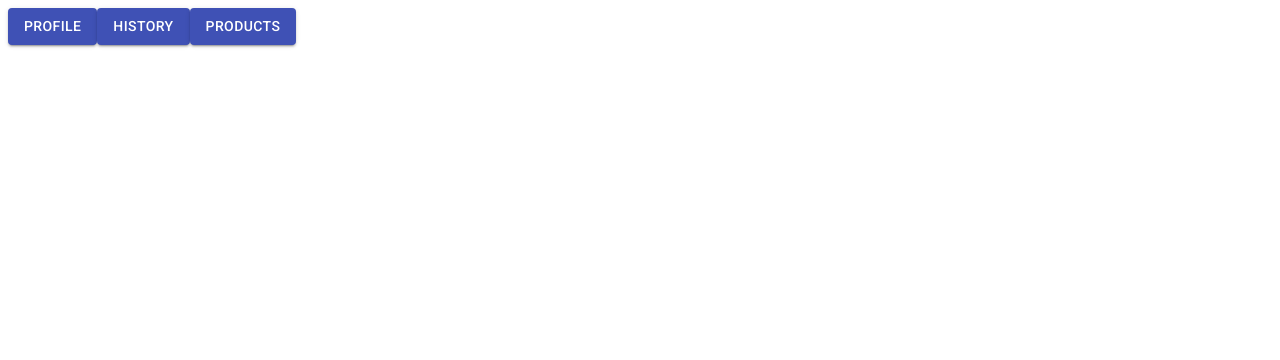
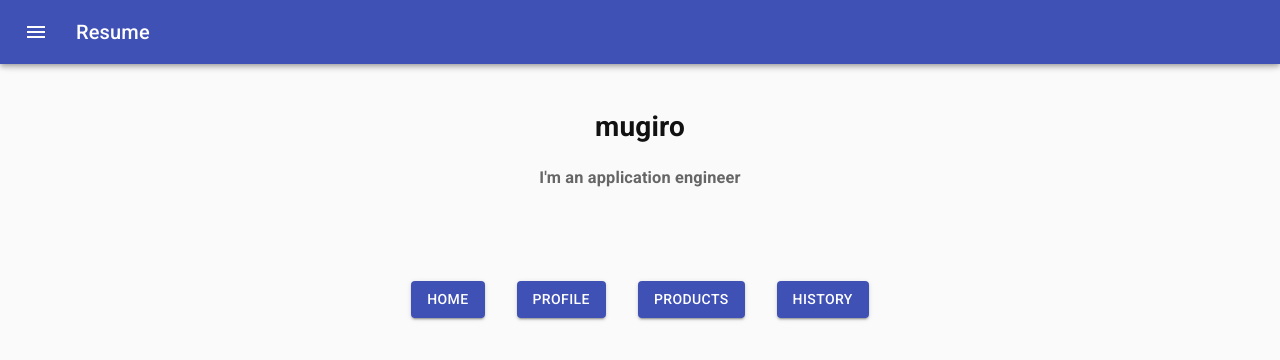
Before and after one commit to KitaharaMugiro/portfolio, a Next.js app: page / in a window 1280 px wide. Shown: the top 360 px of the page. Built offline with nearby package versions, Linux system fonts and the light colour scheme.

Commit message:
大枠だけ完成

```diff
--- /dev/null
+++ b/components/ReactiveHeader.tsx
@@ -0,0 +1,178 @@
+import AppBar from "@material-ui/core/AppBar";
+import CssBaseline from "@material-ui/core/CssBaseline";
+import Divider from "@material-ui/core/Divider";
+import Drawer from "@material-ui/core/Drawer";
+import IconButton from "@material-ui/core/IconButton";
+import List from "@material-ui/core/List";
+import ListItem from "@material-ui/core/ListItem";
+import ListItemIcon from "@material-ui/core/ListItemIcon";
+import ListItemText from "@material-ui/core/ListItemText";
+import {
+  createStyles,
+  makeStyles,
+  Theme,
+  useTheme
+} from "@material-ui/core/styles";
+import Toolbar from "@material-ui/core/Toolbar";
+import Typography from "@material-ui/core/Typography";
+import ChevronLeftIcon from "@material-ui/icons/ChevronLeft";
+import ChevronRightIcon from "@material-ui/icons/ChevronRight";
+import MenuIcon from "@material-ui/icons/Menu";
+import clsx from "clsx";
+import { useRouter } from "next/router";
+import React from "react";
+import { contents } from "../models/contents";
+
+const drawerWidth = 240;
+const title = "Resume";
+
+export default function PersistentDrawerLeft(props: any) {
+  const classes = useStyles();
+  const theme = useTheme();
+  const [open, setOpen] = React.useState(false);
+  const router = useRouter();
+
+  const renderList = () => {
+    return (
+      <List>
+        {contents.map(content => (
+          <ListItem
+            button
+            key={content.name}
+            onClick={() => {
+              setOpen(false);
+              router.push(content.link);
+            }}
+          >
+            <ListItemIcon>{content.icon()}</ListItemIcon>
+            <ListItemText primary={content.name} />
+          </ListItem>
+        ))}
+      </List>
+    );
+  };
+
+  const handleDrawerOpen = () => {
+    setOpen(true);
+  };
+
+  const handleDrawerClose = () => {
+    setOpen(false);
+  };
+
+  return (
+    <div className={classes.root}>
+      <CssBaseline />
+      <AppBar
+        position="fixed"
+        className={clsx(classes.appBar, {
+          [classes.appBarShift]: open
+        })}
+      >
+        <Toolbar>
+          <IconButton
+            color="inherit"
+            aria-label="open drawer"
+            onClick={handleDrawerOpen}
+            edge="start"
+            className={clsx(classes.menuButton, open && classes.hide)}
+          >
+            <MenuIcon />
+          </IconButton>
+          <div style={{ cursor: "pointer" }} onClick={() => router.push("/")}>
+            <Typography variant="h6" noWrap>
+              {title}
+            </Typography>
+          </div>
+        </Toolbar>
+      </AppBar>
+      <Drawer
+        className={classes.drawer}
+        variant="persistent"
+        anchor="left"
+        open={open}
+        classes={{
+          paper: classes.drawerPaper
+        }}
+      >
+        <div className={classes.drawerHeader}>
+          <IconButton onClick={handleDrawerClose}>
+            {theme.direction === "ltr" ? (
+              <ChevronLeftIcon />
+            ) : (
+              <ChevronRightIcon />
+            )}
+          </IconButton>
+        </div>
+        <Divider />
+        {renderList()}
+      </Drawer>
+      <main
+        className={clsx(classes.content, {
+          [classes.contentShift]: open
+        })}
+      >
+        <div className={classes.drawerHeader} />
+        {props.children}
+      </main>
+    </div>
+  );
+}
+
+const useStyles = makeStyles((theme: Theme) =>
+  createStyles({
+    root: {
+      display: "flex"
+    },
+    appBar: {
+      transition: theme.transitions.create(["margin", "width"], {
+        easing: theme.transitions.easing.sharp,
+        duration: theme.transitions.duration.leavingScreen
+      })
+    },
+    appBarShift: {
+      width: `calc(100% - ${drawerWidth}px)`,
+      marginLeft: drawerWidth,
+      transition: theme.transitions.create(["margin", "width"], {
+        easing: theme.transitions.easing.easeOut,
+        duration: theme.transitions.duration.enteringScreen
+      })
+    },
+    menuButton: {
+      marginRight: theme.spacing(2)
+    },
+    hide: {
+      display: "none"
+    },
+    drawer: {
+      width: drawerWidth,
+      flexShrink: 0
+    },
+    drawerPaper: {
+      width: drawerWidth
+    },
+    drawerHeader: {
+      display: "flex",
+      alignItems: "center",
+      padding: theme.spacing(0, 1),
+      ...theme.mixins.toolbar,
+      justifyContent: "flex-end"
+    },
+    content: {
+      flexGrow: 1,
+      padding: theme.spacing(3),
+      transition: theme.transitions.create("margin", {
+        easing: theme.transitions.easing.sharp,
+        duration: theme.transitions.duration.leavingScreen
+      }),
+      marginLeft: -drawerWidth
+    },
+    contentShift: {
+      transition: theme.transitions.create("margin", {
+        easing: theme.transitions.easing.easeOut,
+        duration: theme.transitions.duration.enteringScreen
+      }),
+      marginLeft: 0
+    }
+  })
+);
--- a/components/TopPage.tsx
+++ b/components/TopPage.tsx
@@ -1,36 +1,66 @@
+import { Button, Box } from "@material-ui/core";
+import { useRouter } from "next/router";
+import { contents } from "../models/contents";
 import styled from "styled-components";
-import { Button } from "@material-ui/core";
-import { useRouter } from "next/router";
+import { colors } from "../constants/colors";
+import { catchcopy } from "../models/catchcopy";
 
 export default () => {
   const router = useRouter();
   const renderButtons = () => {
-    const links = [
-      { name: "profile", to: "/profile" },
-      { name: "history", to: "/history" },
-      { name: "products", to: "/products" }
-    ];
-    return links.map(link => {
+    return contents.map(content => {
       return (
-        <Button
-          variant="contained"
-          color="primary"
-          onClick={() => router.push(link.to)}
-        >
-          {link.name}
-        </Button>
+        <Box m={2}>
+          <Button
+            variant="contained"
+            color="primary"
+            onClick={() => router.push(content.link)}
+          >
+            {content.name}
+          </Button>
+        </Box>
       );
     });
   };
 
-  return <div>{renderButtons()}</div>;
+  return (
+    <div>
+      <CenterText>
+        <MainText>{catchcopy.title}</MainText>
+        <SubText>{catchcopy.subText}</SubText>
+      </CenterText>
+      <Spacer />
+      <Spacer />
+      <Spacer />
+      <Center>
+        <Box display="flex" flexDirection="row">
+          {renderButtons()}
+        </Box>
+      </Center>
+      <Spacer />
+    </div>
+  );
 };
 
-const OriginalButton = styled.button`
-  color: palevioletred;
-  font-size: 1em;
-  margin: 1em;
-  padding: 0.25em 1em;
-  border: 2px solid palevioletred;
-  border-radius: 3px;
+const MainText = styled.h1`
+  color: ${colors.mainTextBlack};
 `;
+
+const SubText = styled.h3`
+  color: ${colors.subTextBlack};
+`;
+
+const CenterText = styled.div`
+  text-align: center;
+`;
+
+const Center = styled.div`
+  display: flex;
+  width: 100%;
+  height: 100%;
+  justify-content: center;
+`;
+
+const Spacer = styled.div`
+  height: 20px;
+`;
--- /dev/null
+++ b/constants/colors.ts
@@ -0,0 +1,9 @@
+export const colors = {
+  mainTextBlack: "#111",
+  subTextBlack: "#666",
+  whiteColor: "#ffffff",
+  lighterColor: "#f4f7f7",
+  mediumColor: "#aacfd0",
+  deepColor: "#79a8a9",
+  shadowColor: "#1f4e5f"
+};
--- /dev/null
+++ b/models/catchcopy.ts
@@ -0,0 +1,4 @@
+export const catchcopy = {
+  title: "mugiro",
+  subText: "I'm an application engineer"
+};
--- /dev/null
+++ b/models/contents.tsx
@@ -0,0 +1,17 @@
+import AccountBoxIcon from "@material-ui/icons/AccountBox";
+import WebIcon from "@material-ui/icons/Web";
+import TimelineIcon from "@material-ui/icons/Timeline";
+import Home from "@material-ui/icons/Home";
+
+export type content = {
+  name: string;
+  link: string;
+  icon: Function;
+};
+
+export const contents: content[] = [
+  { name: "Home", link: "/", icon: () => <Home /> },
+  { name: "Profile", link: "/profile", icon: () => <AccountBoxIcon /> },
+  { name: "Products", link: "/products", icon: () => <WebIcon /> },
+  { name: "History", link: "/history", icon: () => <TimelineIcon /> }
+];
--- a/pages/_app.js
+++ b/pages/_app.js
@@ -1,7 +1,13 @@
 import "typeface-roboto";
-
+import ReactiveHeader from "../components/ReactiveHeader";
 function MyApp({ Component, pageProps }) {
-  return <Component {...pageProps} />;
+  return (
+    <>
+      <ReactiveHeader>
+        <Component {...pageProps} />
+      </ReactiveHeader>
+    </>
+  );
 }
 
 // Only uncomment this method if you have blocking data requirements for
--- a/tsconfig.json
+++ b/tsconfig.json
@@ -15,5 +15,5 @@
     "jsx": "preserve"
   },
   "exclude": ["node_modules"],
-  "include": ["next-env.d.ts", "**/*.ts", "**/*.tsx"]
+  "include": ["next-env.d.ts", "**/*.ts", "**/*.tsx", "pages/_app.js"]
 }
```
